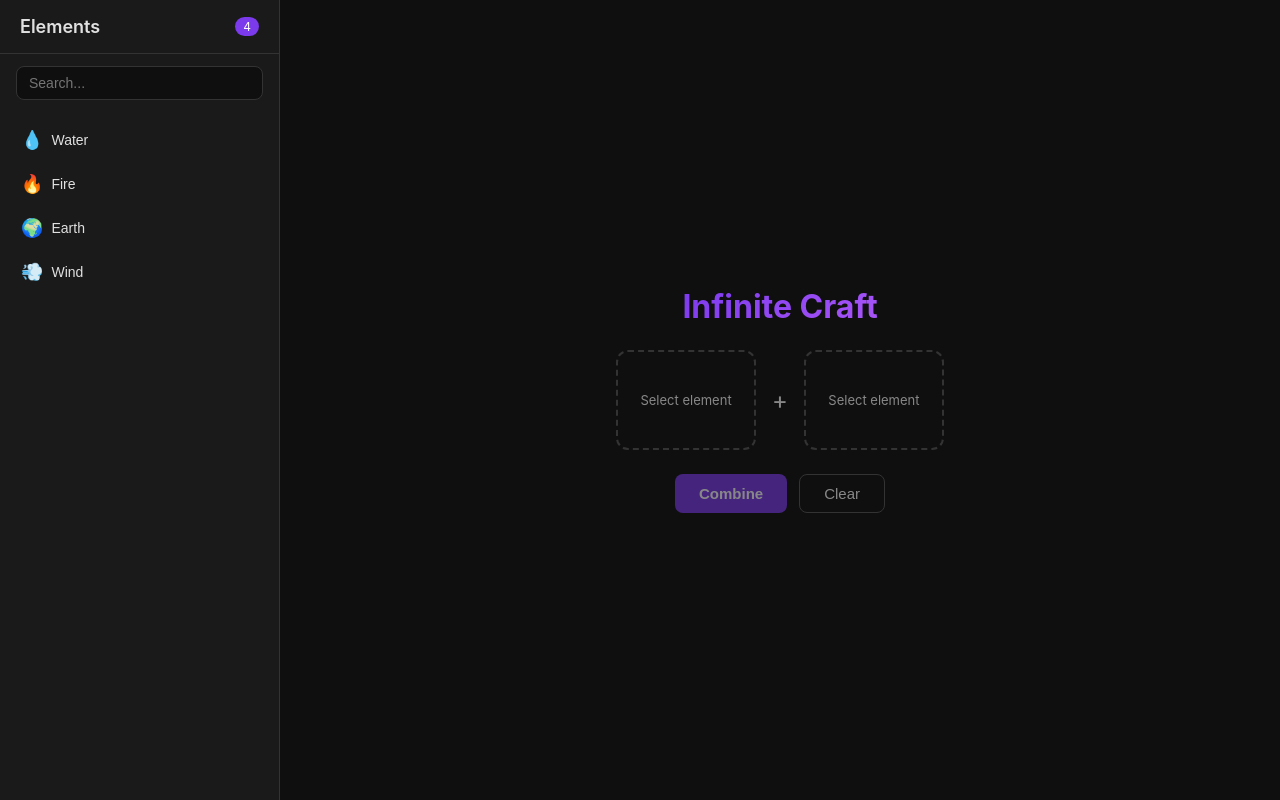
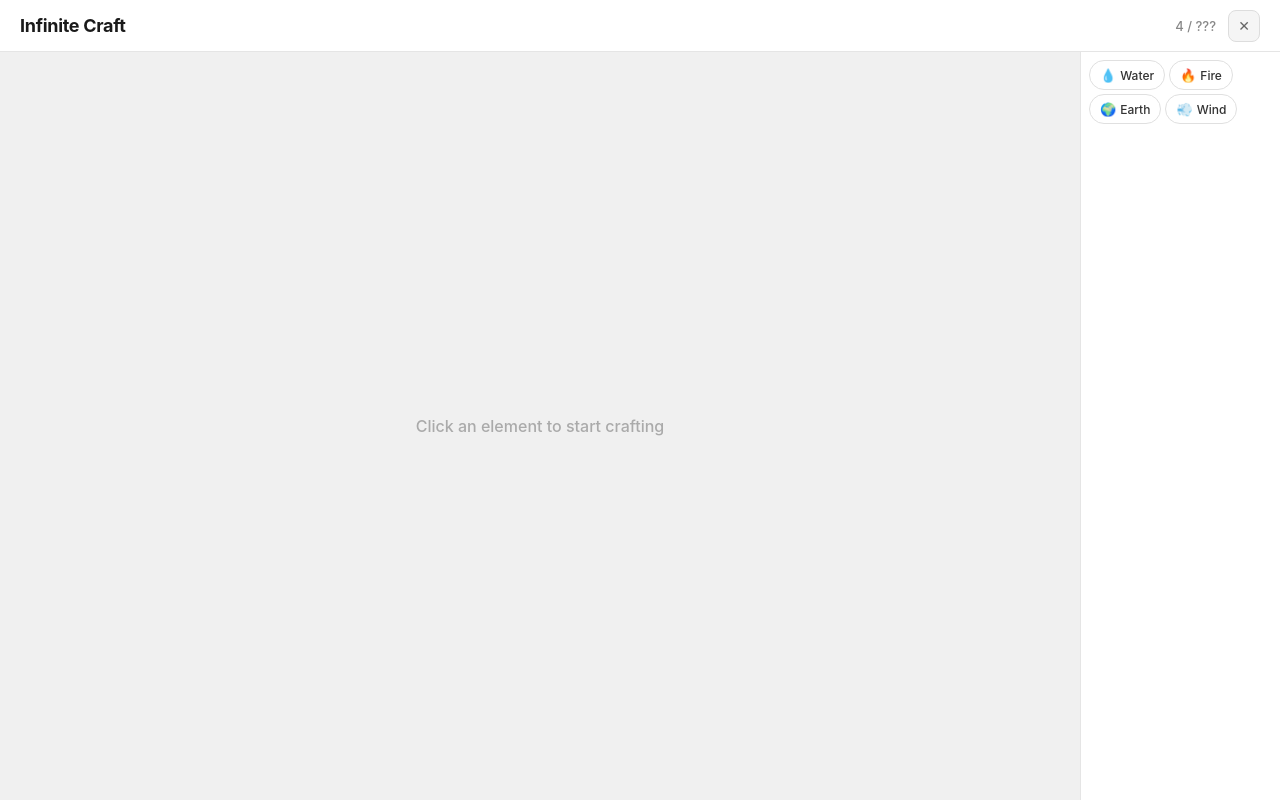
Before and after one commit to maxcliang-blip/infinite-craft, a React (Vite) app: page / in a window 1280 px wide. Built offline with nearby package versions, Linux system fonts and the light colour scheme.

Commit message:
Redesign to match original Infinite Craft UI

```diff
--- a/src/App.css
+++ b/src/App.css
@@ -1,257 +1,214 @@
-:root {
-  --bg: #0f0f0f;
-  --surface: #1a1a1a;
-  --surface-hover: #252525;
-  --border: #333;
-  --text: #e0e0e0;
-  --text-muted: #888;
-  --accent: #7c3aed;
-  --accent-hover: #6d28d9;
-  --success: #10b981;
-  --danger: #ef4444;
-}
-
 * {
   margin: 0;
   padding: 0;
   box-sizing: border-box;
 }
 
+html, body, #root {
+  height: 100%;
+  overflow: hidden;
+}
+
 body {
   font-family: -apple-system, BlinkMacSystemFont, 'Segoe UI', Roboto, sans-serif;
-  background: var(--bg);
-  color: var(--text);
+  background: #f0f0f0;
+  color: #333;
+  -webkit-font-smoothing: antialiased;
 }
 
 .app {
   display: flex;
+  flex-direction: column;
   height: 100vh;
 }
 
-.sidebar {
-  width: 280px;
-  background: var(--surface);
-  border-right: 1px solid var(--border);
+.header {
   display: flex;
-  flex-direction: column;
+  align-items: center;
+  justify-content: space-between;
+  padding: 0 20px;
+  height: 52px;
+  background: white;
+  border-bottom: 1px solid #e5e5e5;
+  z-index: 100;
   flex-shrink: 0;
 }
 
-.sidebar-header {
-  display: flex;
-  justify-content: space-between;
-  align-items: center;
-  padding: 16px 20px;
-  border-bottom: 1px solid var(--border);
+.header h1 {
+  font-size: 18px;
+  font-weight: 700;
+  color: #1a1a1a;
+  letter-spacing: -0.3px;
 }
 
-.sidebar-header h2 {
-  font-size: 18px;
-  font-weight: 600;
+.header-right {
+  display: flex;
+  align-items: center;
+  gap: 12px;
 }
 
-.count {
-  background: var(--accent);
-  color: white;
-  font-size: 12px;
-  padding: 2px 8px;
-  border-radius: 10px;
+.discovery-count {
+  font-size: 13px;
+  color: #888;
+  font-weight: 500;
 }
 
-.search {
-  margin: 12px 16px;
-  padding: 8px 12px;
-  background: var(--bg);
-  border: 1px solid var(--border);
+.sidebar-toggle {
+  width: 32px;
+  height: 32px;
+  display: flex;
+  align-items: center;
+  justify-content: center;
+  background: #f5f5f5;
+  border: 1px solid #ddd;
   border-radius: 8px;
-  color: var(--text);
+  cursor: pointer;
   font-size: 14px;
+  color: #666;
+  transition: all 0.15s;
 }
 
-.search:focus {
-  outline: none;
-  border-color: var(--accent);
+.sidebar-toggle:hover {
+  background: #eee;
+  border-color: #ccc;
 }
 
-.element-list {
+.sidebar {
+  position: fixed;
+  right: 0;
+  top: 52px;
+  bottom: 0;
+  width: 200px;
+  background: white;
+  border-left: 1px solid #e5e5e5;
+  z-index: 50;
+  display: flex;
+  flex-direction: column;
+}
+
+.sidebar-content {
   flex: 1;
   overflow-y: auto;
   padding: 8px;
   display: flex;
-  flex-direction: column;
+  flex-wrap: wrap;
   gap: 4px;
+  align-content: flex-start;
 }
 
-.element-chip {
+.sidebar-content::-webkit-scrollbar {
+  width: 4px;
+}
+
+.sidebar-content::-webkit-scrollbar-thumb {
+  background: #ddd;
+  border-radius: 4px;
+}
+
+.sidebar-element {
   display: flex;
   align-items: center;
-  gap: 8px;
-  padding: 8px 12px;
-  background: transparent;
-  border: 1px solid transparent;
-  border-radius: 8px;
-  color: var(--text);
+  gap: 4px;
+  padding: 6px 10px;
+  background: white;
+  border: 1px solid #e0e0e0;
+  border-radius: 20px;
   cursor: pointer;
-  text-align: left;
-  width: 100%;
+  user-select: none;
   transition: all 0.15s;
+  white-space: nowrap;
 }
 
-.element-chip:hover {
-  background: var(--surface-hover);
-  border-color: var(--border);
+.sidebar-element:hover {
+  background: #f8f8f8;
+  border-color: #ccc;
+  box-shadow: 0 1px 4px rgba(0, 0, 0, 0.08);
 }
 
-.element-chip.selected {
-  background: var(--accent);
-  border-color: var(--accent);
+.sidebar-element .emoji {
+  font-size: 13px;
 }
 
-.emoji {
-  font-size: 18px;
-}
-
-.name {
-  font-size: 14px;
+.sidebar-element .name {
+  font-size: 12px;
+  font-weight: 500;
+  color: #333;
 }
 
 .workspace {
   flex: 1;
-  display: flex;
-  flex-direction: column;
-  align-items: center;
-  justify-content: center;
-  gap: 24px;
+  position: relative;
+  background: #f0f0f0;
+  overflow: hidden;
 }
 
-.workspace h1 {
-  font-size: 32px;
-  font-weight: 700;
-  background: linear-gradient(135deg, var(--accent), #a855f7);
-  -webkit-background-clip: text;
-  -webkit-text-fill-color: transparent;
+.workspace-hint {
+  position: absolute;
+  top: 50%;
+  left: 50%;
+  transform: translate(-50%, -50%);
+  color: #aaa;
+  font-size: 16px;
+  font-weight: 500;
+  user-select: none;
 }
 
-.crafting-area {
+.workspace-element {
+  position: absolute;
   display: flex;
-  flex-direction: column;
   align-items: center;
-  gap: 24px;
+  gap: 6px;
+  padding: 8px 14px;
+  background: white;
+  border: 1px solid #e0e0e0;
+  border-radius: 20px;
+  cursor: grab;
+  user-select: none;
+  z-index: 1;
+  box-shadow: 0 1px 3px rgba(0, 0, 0, 0.08);
+  transition: box-shadow 0.15s;
 }
 
-.slots {
-  display: flex;
-  align-items: center;
-  gap: 16px;
+.workspace-element:hover {
+  box-shadow: 0 2px 8px rgba(0, 0, 0, 0.12);
+  border-color: #ccc;
 }
 
-.slot {
-  width: 140px;
-  height: 100px;
-  border: 2px dashed var(--border);
-  border-radius: 12px;
-  display: flex;
-  flex-direction: column;
-  align-items: center;
-  justify-content: center;
-  gap: 4px;
+.workspace-element.dragging {
+  cursor: grabbing;
+  box-shadow: 0 6px 20px rgba(0, 0, 0, 0.15);
+  border-color: #bbb;
+  z-index: 100;
+}
+
+.workspace-element .emoji {
+  font-size: 16px;
+}
+
+.workspace-element .name {
+  font-size: 13px;
+  font-weight: 500;
+  color: #333;
+}
+
+.clear-all {
+  position: fixed;
+  bottom: 20px;
+  left: 20px;
+  padding: 8px 16px;
+  background: white;
+  border: 1px solid #ddd;
+  border-radius: 8px;
+  font-size: 13px;
+  font-weight: 500;
   cursor: pointer;
+  color: #666;
+  z-index: 100;
   transition: all 0.15s;
 }
 
-.slot.filled {
-  border-style: solid;
-  border-color: var(--accent);
-  background: rgba(124, 58, 237, 0.1);
+.clear-all:hover {
+  background: #f5f5f5;
+  border-color: #bbb;
+  color: #333;
 }
-
-.slot .emoji {
-  font-size: 32px;
-}
-
-.slot .name {
-  font-size: 14px;
-  font-weight: 500;
-}
-
-.placeholder {
-  color: var(--text-muted);
-  font-size: 13px;
-}
-
-.plus {
-  font-size: 24px;
-  color: var(--text-muted);
-}
-
-.actions {
-  display: flex;
-  gap: 12px;
-}
-
-.combine-btn {
-  padding: 10px 24px;
-  background: var(--accent);
-  color: white;
-  border: none;
-  border-radius: 8px;
-  font-size: 15px;
-  font-weight: 600;
-  cursor: pointer;
-  transition: background 0.15s;
-}
-
-.combine-btn:hover:not(:disabled) {
-  background: var(--accent-hover);
-}
-
-.combine-btn:disabled {
-  opacity: 0.5;
-  cursor: not-allowed;
-}
-
-.clear-btn {
-  padding: 10px 24px;
-  background: transparent;
-  color: var(--text-muted);
-  border: 1px solid var(--border);
-  border-radius: 8px;
-  font-size: 15px;
-  cursor: pointer;
-  transition: all 0.15s;
-}
-
-.clear-btn:hover {
-  border-color: var(--text-muted);
-  color: var(--text);
-}
-
-.result {
-  display: flex;
-  align-items: center;
-  gap: 8px;
-  padding: 12px 20px;
-  background: var(--surface);
-  border-radius: 12px;
-  border: 1px solid var(--success);
-  animation: pop 0.2s ease;
-}
-
-.result.fail {
-  border-color: var(--text-muted);
-  opacity: 0.7;
-}
-
-.new-badge {
-  background: var(--success);
-  color: white;
-  font-size: 11px;
-  padding: 2px 6px;
-  border-radius: 4px;
-  font-weight: 600;
-}
-
-@keyframes pop {
-  from { transform: scale(0.9); opacity: 0; }
-  to { transform: scale(1); opacity: 1; }
-}
--- a/src/App.tsx
+++ b/src/App.tsx
@@ -1,138 +1,200 @@
-import { useState, useMemo } from 'react'
+import { useState, useRef, useCallback, useEffect } from 'react'
 import type { Element } from './types'
 import { baseElements, findRecipe } from './recipes'
 import './App.css'
 
+interface WorkspaceElement {
+  id: string
+  element: Element
+  x: number
+  y: number
+}
+
 function App() {
   const [discovered, setDiscovered] = useState<Element[]>(baseElements)
-  const [slot1, setSlot1] = useState<Element | null>(null)
-  const [slot2, setSlot2] = useState<Element | null>(null)
-  const [result, setResult] = useState<Element | null>(null)
-  const [search, setSearch] = useState('')
+  const [workspaceElements, setWorkspaceElements] = useState<WorkspaceElement[]>([])
+  const [dragging, setDragging] = useState<string | null>(null)
+  const [dragOffset, setDragOffset] = useState({ x: 0, y: 0 })
+  const [sidebarOpen, setSidebarOpen] = useState(true)
+  const workspaceRef = useRef<HTMLDivElement>(null)
+  const nextId = useRef(0)
 
-  const filtered = useMemo(() => {
-    const q = search.toLowerCase()
-    return discovered.filter(
-      (el) => el.name.toLowerCase().includes(q) || el.id.includes(q)
+  const addElement = useCallback((element: Element, x: number, y: number) => {
+    const wEl: WorkspaceElement = {
+      id: `w-${nextId.current++}`,
+      element,
+      x,
+      y,
+    }
+    setWorkspaceElements((prev) => [...prev, wEl])
+  }, [])
+
+  const handleMouseDown = useCallback((e: React.MouseEvent, wElId: string) => {
+    e.stopPropagation()
+    e.preventDefault()
+    const el = workspaceElements.find((w) => w.id === wElId)
+    if (!el) return
+    setDragging(wElId)
+    setDragOffset({ x: e.clientX - el.x, y: e.clientY - el.y })
+  }, [workspaceElements])
+
+  const handleMouseMove = useCallback((e: React.MouseEvent) => {
+    if (!dragging) return
+    setWorkspaceElements((prev) =>
+      prev.map((w) =>
+        w.id === dragging
+          ? { ...w, x: e.clientX - dragOffset.x, y: e.clientY - dragOffset.y }
+          : w
       )
-  }, [discovered, search])
+    )
+  }, [dragging, dragOffset])
 
-  function handleSelect(el: Element) {
-    if (!slot1) {
-      setSlot1(el)
-    } else if (!slot2) {
-      setSlot2(el)
-    } else {
-      setSlot1(el)
-      setSlot2(null)
-      setResult(null)
+  const handleMouseUp = useCallback(() => {
+    if (!dragging || !workspaceRef.current) {
+      setDragging(null)
+      return
+    }
+
+    const dragged = workspaceElements.find((w) => w.id === dragging)
+    if (!dragged) {
+      setDragging(null)
+      return
+    }
+
+    const draggedCenter = { x: dragged.x + 50, y: dragged.y + 20 }
+
+    let closest: WorkspaceElement | null = null
+    let closestDist = Infinity
+
+    for (const other of workspaceElements) {
+      if (other.id === dragging) continue
+      const otherCenter = { x: other.x + 50, y: other.y + 20 }
+      const dist = Math.sqrt(
+        (draggedCenter.x - otherCenter.x) ** 2 +
+        (draggedCenter.y - otherCenter.y) ** 2
+      )
+      if (dist < 60 && dist < closestDist) {
+        closest = other
+        closestDist = dist
       }
     }
 
-  function handleCombine() {
-    if (!slot1 || !slot2) return
+    if (closest) {
+      const result = findRecipe(dragged.element.id, closest.element.id)
+      if (result) {
+        const midX = (dragged.x + closest.x) / 2
+        const midY = (dragged.y + closest.y) / 2
 
-    const newElement = findRecipe(slot1.id, slot2.id)
+        setWorkspaceElements((prev) =>
+          prev.filter((w) => w.id !== dragging && w.id !== closest!.id)
+        )
 
-    if (newElement) {
-      setResult(newElement)
+        addElement(result, midX, midY)
+
         setDiscovered((prev) => {
-        if (prev.some((el) => el.id === newElement.id)) return prev
-        return [...prev, newElement]
+          if (prev.some((el) => el.id === result.id)) return prev
+          return [...prev, result]
         })
+      }
     } else {
-      setResult({ id: 'nothing', name: 'Nothing', emoji: '💨' })
+      const rect = workspaceRef.current.getBoundingClientRect()
+      const margin = 200
+      if (
+        dragged.y < -margin ||
+        dragged.y > rect.height + margin ||
+        dragged.x < -margin - (sidebarOpen ? 200 : 0) ||
+        dragged.x > rect.width + margin
+      ) {
+        setWorkspaceElements((prev) => prev.filter((w) => w.id !== dragging))
       }
     }
 
-  function handleClear() {
-    setSlot1(null)
-    setSlot2(null)
-    setResult(null)
+    setDragging(null)
+  }, [dragging, workspaceElements, addElement, sidebarOpen])
+
+  useEffect(() => {
+    function handleGlobalMouseUp() {
+      if (dragging) handleMouseUp()
     }
+    window.addEventListener('mouseup', handleGlobalMouseUp)
+    return () => window.removeEventListener('mouseup', handleGlobalMouseUp)
+  }, [dragging, handleMouseUp])
+
+  const handleSidebarClick = useCallback((el: Element) => {
+    if (!workspaceRef.current) return
+    const rect = workspaceRef.current.getBoundingClientRect()
+    const x = rect.width / 2 - 50 + (Math.random() - 0.5) * 100
+    const y = rect.height / 2 - 20 + (Math.random() - 0.5) * 60
+    addElement(el, x, y)
+  }, [addElement])
+
+  const handleDoubleClick = useCallback((e: React.MouseEvent, wElId: string) => {
+    e.stopPropagation()
+    const el = workspaceElements.find((w) => w.id === wElId)
+    if (!el) return
+    addElement({ ...el.element }, el.x + 20, el.y + 20)
+  }, [workspaceElements, addElement])
 
   return (
     <div className="app">
-      <aside className="sidebar">
-        <div className="sidebar-header">
-          <h2>Elements</h2>
-          <span className="count">{discovered.length}</span>
+      <header className="header">
+        <h1>Infinite Craft</h1>
+        <div className="header-right">
+          <span className="discovery-count">{discovered.length} / ???</span>
+          <button className="sidebar-toggle" onClick={() => setSidebarOpen(!sidebarOpen)}>
+            {sidebarOpen ? '✕' : '☰'}
+          </button>
         </div>
-        <input
-          type="text"
-          placeholder="Search..."
-          value={search}
-          onChange={(e) => setSearch(e.target.value)}
-          className="search"
-        />
-        <div className="element-list">
-          {filtered.map((el) => (
-            <button
+      </header>
+
+      {sidebarOpen && (
+        <div className="sidebar">
+          <div className="sidebar-content">
+            {discovered.map((el) => (
+              <div
                 key={el.id}
-              className={`element-chip ${slot1?.id === el.id || slot2?.id === el.id ? 'selected' : ''}`}
-              onClick={() => handleSelect(el)}
+                className="sidebar-element"
+                onClick={() => handleSidebarClick(el)}
               >
                 <span className="emoji">{el.emoji}</span>
                 <span className="name">{el.name}</span>
-            </button>
+              </div>
             ))}
           </div>
-      </aside>
+        </div>
+      )}
 
-      <main className="workspace">
-        <h1>Infinite Craft</h1>
+      <div
+        className="workspace"
+        ref={workspaceRef}
+        onMouseMove={handleMouseMove}
+        style={{ marginRight: sidebarOpen ? 200 : 0 }}
+      >
+        {workspaceElements.map((wEl) => (
+          <div
+            key={wEl.id}
+            className={`workspace-element ${dragging === wEl.id ? 'dragging' : ''}`}
+            style={{ left: wEl.x, top: wEl.y, zIndex: dragging === wEl.id ? 100 : 1 }}
+            onMouseDown={(e) => handleMouseDown(e, wEl.id)}
+            onDoubleClick={(e) => handleDoubleClick(e, wEl.id)}
+          >
+            <span className="emoji">{wEl.element.emoji}</span>
+            <span className="name">{wEl.element.name}</span>
+          </div>
+        ))}
 
-        <div className="crafting-area">
-          <div className="slots">
-            <div className={`slot ${slot1 ? 'filled' : ''}`} onClick={() => { setSlot1(null); setResult(null) }}>
-              {slot1 ? (
-                <>
-                  <span className="emoji">{slot1.emoji}</span>
-                  <span className="name">{slot1.name}</span>
-                </>
-              ) : (
-                <span className="placeholder">Select element</span>
+        {workspaceElements.length === 0 && (
+          <div className="workspace-hint">
+            Click an element to start crafting
+          </div>
         )}
       </div>
 
-            <span className="plus">+</span>
-
-            <div className={`slot ${slot2 ? 'filled' : ''}`} onClick={() => { setSlot2(null); setResult(null) }}>
-              {slot2 ? (
-                <>
-                  <span className="emoji">{slot2.emoji}</span>
-                  <span className="name">{slot2.name}</span>
-                </>
-              ) : (
-                <span className="placeholder">Select element</span>
+      {workspaceElements.length > 0 && (
+        <button className="clear-all" onClick={() => setWorkspaceElements([])}>
+          Clear all
+        </button>
       )}
-            </div>
-          </div>
-
-          <div className="actions">
-            <button
-              className="combine-btn"
-              disabled={!slot1 || !slot2}
-              onClick={handleCombine}
-            >
-              Combine
-            </button>
-            <button className="clear-btn" onClick={handleClear}>
-              Clear
-            </button>
-          </div>
-
-          {result && (
-            <div className={`result ${result.id === 'nothing' ? 'fail' : 'success'}`}>
-              <span className="emoji">{result.emoji}</span>
-              <span className="name">{result.name}</span>
-              {result.id !== 'nothing' && (
-                <span className="new-badge">New!</span>
-              )}
-            </div>
-          )}
-        </div>
-      </main>
     </div>
   )
 }
--- a/src/index.css
+++ b/src/index.css
@@ -6,10 +6,12 @@
 
 html, body, #root {
   height: 100%;
+  overflow: hidden;
 }
 
 body {
   font-family: -apple-system, BlinkMacSystemFont, 'Segoe UI', Roboto, sans-serif;
-  background: #0f0f0f;
-  color: #e0e0e0;
+  background: #f0f0f0;
+  color: #333;
+  -webkit-font-smoothing: antialiased;
 }
```
Lines whose indentation alone changed are shown as unchanged.
